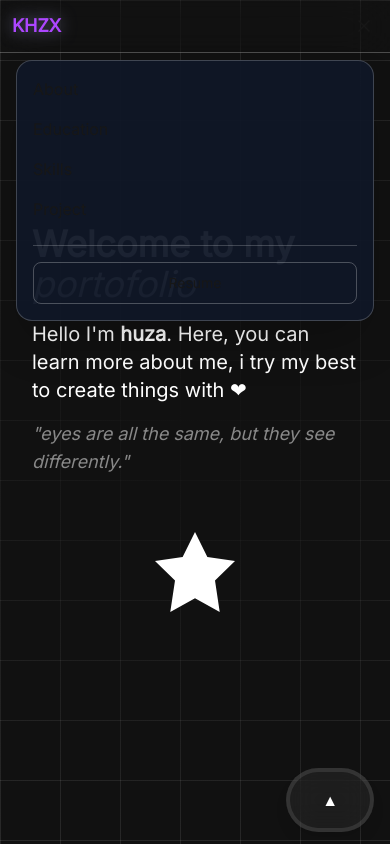
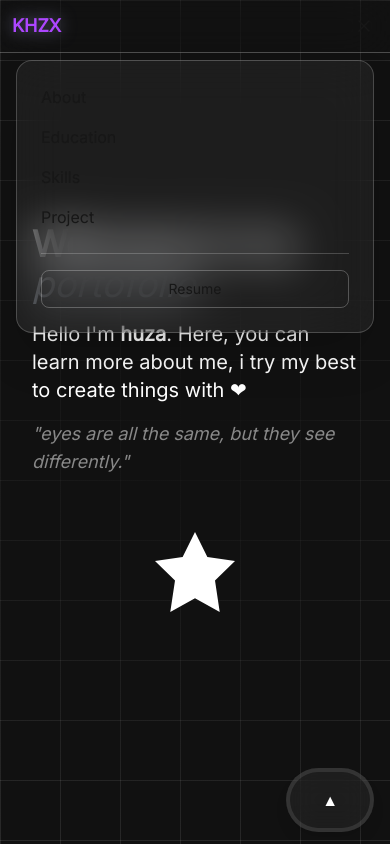
Before and after one commit to khuza08/portofolio, a Next.js app: page / in a window 390 px wide. Both pictures are taken after a click on the button "Toggle menu". Shown: the top 844 px of the page. Built offline with nearby package versions, Linux system fonts and the light colour scheme.

Commit message:
move dropdown outa header, so blur will work

```diff
--- a/app/components/header.tsx
+++ b/app/components/header.tsx
@@ -139,49 +139,33 @@ export default function Header() {
             </button>
           </div>
         </div>
+      </header>
 
-        {/* mobile dropdown menu */}
+       {/* dropdown outside header */}
+      <div className={`lg:hidden fixed inset-0 z-40 pointer-events-none`}>
         <div
-          className={`lg:hidden absolute left-1/2 -translate-x-1/2 top-full z-50
-            w-[calc(100vw-2rem)] max-w-sm mt-2
-            rounded-2xl bg-gray-900/95 backdrop-blur-xl border border-white/20 shadow-2xl p-4 sm:p-6
-            transform transition-all duration-300 origin-top ${
-              isMobileMenuOpen
-                ? 'opacity-100 pointer-events-auto scale-100'
-                : 'opacity-0 pointer-events-none scale-95'
-            }`}
-          style={{ transformOrigin: 'top center' }}
+          className={`absolute left-1/2 -translate-x-1/2 top-15 w-[calc(100%-2rem)] max-w-sm rounded-2xl bg-white/5 backdrop-blur-xl border border-white/20 shadow-2xl p-6 transform transition-all duration-300 origin-top
+            ${isMobileMenuOpen ? 'opacity-100 pointer-events-auto scale-100' : 'opacity-0 scale-95 pointer-events-none'}`}
         >
-          {/* nav links */}
-          <nav className="space-y-4 sm:space-y-6">
-            {["about", "education", "skills", "project"].map((id) => (
+          <nav className="space-y-4">
+            {["about","education","skills","project"].map(id => (
               <Link
                 key={id}
                 href={`#${id}`}
                 onClick={closeMobileMenu}
-                className={`block text-base sm:text-lg hover:text-yellow-300 transition transform hover:translate-x-2 ${
-                  activeSection === id
-                    ? "text-purple-500 drop-shadow-[0_0_8px_rgba(191,191,255,0.5)]"
-                    : ""
-                }`}
+                className={`block text-base hover:text-yellow-300 transition`}
               >
-                {id.charAt(0).toUpperCase() + id.slice(1)}
+                {id.charAt(0).toUpperCase()+id.slice(1)}
               </Link>
             ))}
           </nav>
-
-          {/* mobile resume btn in dropdown */}
-          <div className="mt-6 sm:mt-8 pt-4 sm:pt-6 border-t border-white/20">
-            <Link
-              href="/login"
-              onClick={closeMobileMenu}
-              className="block w-full text-center px-4 py-2.5 sm:py-3 border border-white/25 rounded-lg transition hover:bg-white/10 hover:border-white/30 text-sm sm:text-base"
-            >
+          <div className="mt-6 pt-4 border-t border-white/20">
+            <Link href="/login" onClick={closeMobileMenu} className="block w-full text-center px-4 py-2 rounded-lg border border-white/25 hover:bg-white/10 hover:border-white/30 text-sm">
               Resume
             </Link>
           </div>
         </div>
-      </header>
+      </div>
     </>
   );
 }
```
